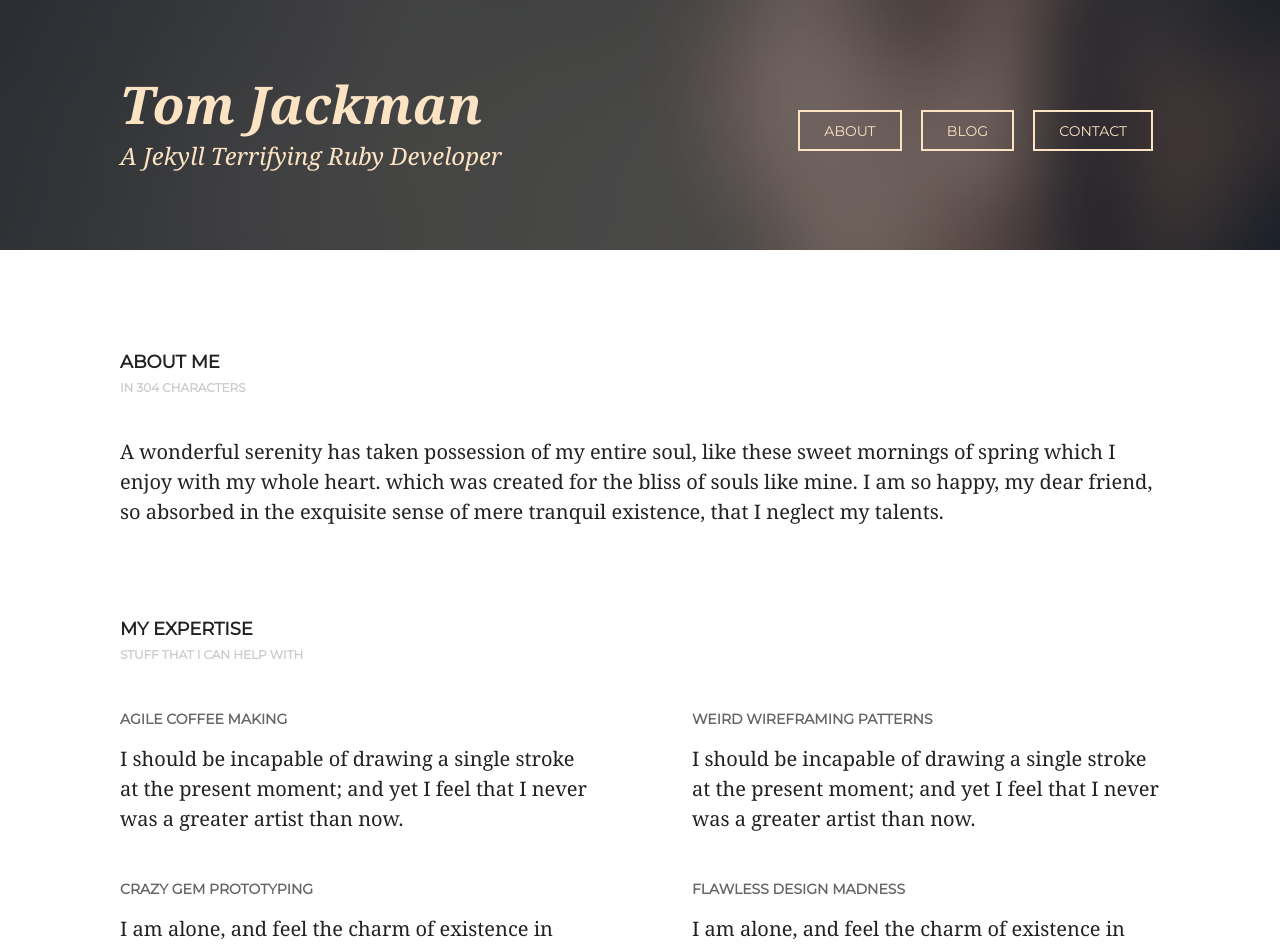
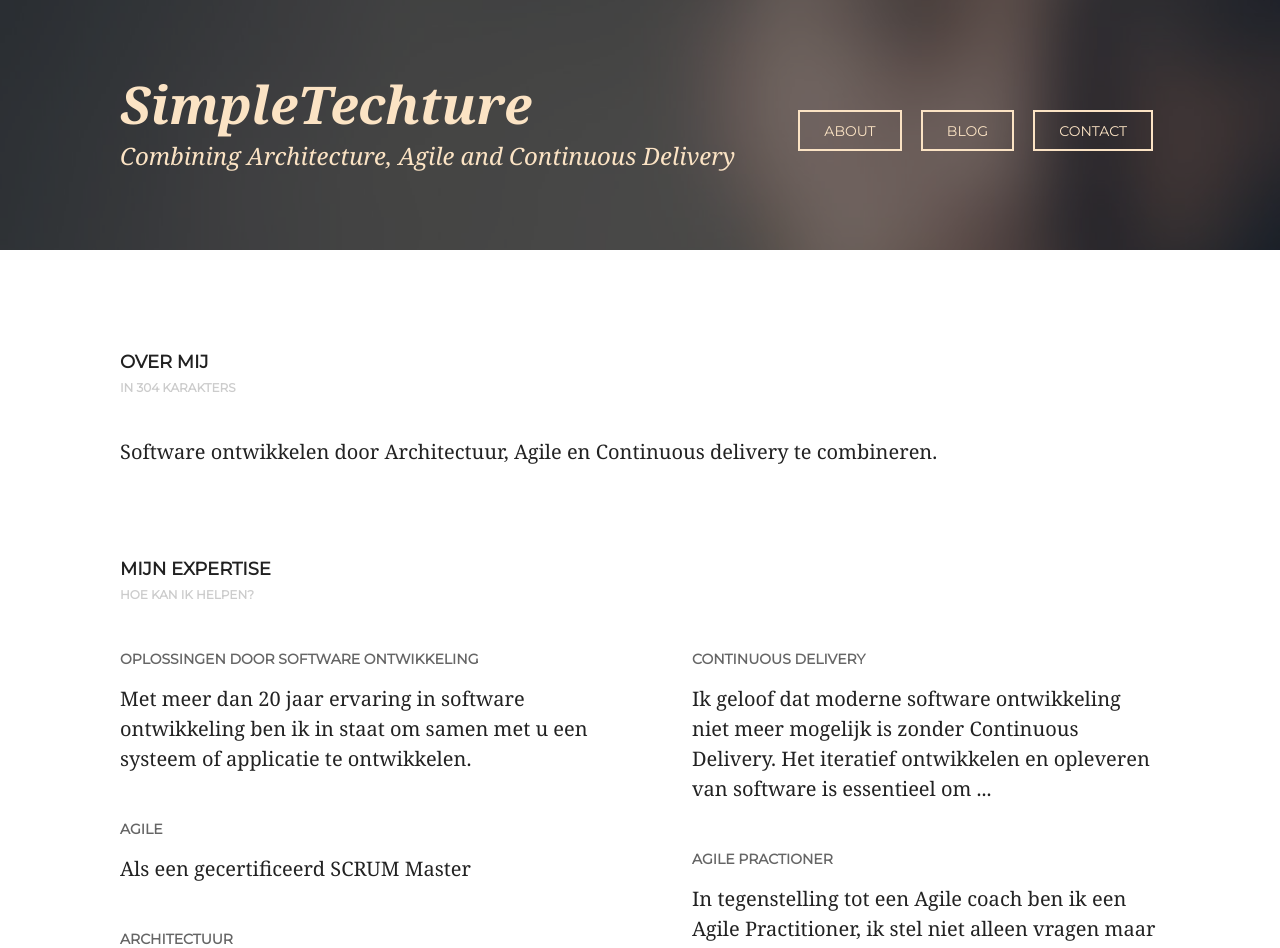
Before and after one commit to SimpleTechture/simpletechture.github.io, a Jekyll site: the page built from about/index.html, in a window 1280 px wide. Shown: the top 948 px of the page. Built offline with Jekyll 4.4.1, drawn with Linux system fonts in a browser that asks for light colours; some web fonts are replaced; some of the changed text lies outside the part shown.

Commit message:
Small changes

```diff
--- a/_includes/footer.html
+++ b/_includes/footer.html
@@ -6,12 +6,12 @@
 
         <div class="wrapper">
 
-            <p class="copy">&copy; Tom Jackman 2014 - All Rights Reserved</p>
+            <p class="copy">&copy; Patrick KAlkman 2015 - All Rights Reserved</p>
 
             <ul class="social">
-                <li><a href="#">Twitter</a></li>
-                <li><a href="#">GitHub</a></li>
-                <li><a href="#">LinkedIn</a></li>
+                <li><a href="https://twitter.com/@SimpleTechture">Twitter</a></li>
+                <li><a href="https://github.com/SimpleTechture">GitHub</a></li>
+                <li><a href="https://nl.linkedin.com/in/pkalkman">LinkedIn</a></li>
             </ul>
 
         </div>
--- a/_includes/header.html
+++ b/_includes/header.html
@@ -6,15 +6,15 @@
 
 	        <header>
 	        	{% if page.path != 'index.html' %}<a href="/">{% endif %}
-		            <h1 id="main-title">Tom Jackman</h1>
-		            <h2 id="main-subtitle">A Jekyll Terrifying Ruby Developer</h2>
+		            <h1 id="main-title">SimpleTechture</h1>
+		            <h2 id="main-subtitle">Combining Architecture, Agile and Continuous Delivery</h2>
 	        	{% if page.path != 'index.html' %}</a>{% endif %}
 	        </header>
 
 	        <nav id="main-nav" role="navigation">
 				<a href="/about/" class="{% if page.url == '/about/index.html' %}selected{% endif %}">About</a>
 				<a href="/blog/" class="{% if page.url == '/blog/index.html' %}selected{% endif %}">Blog</a>
-				<a href="mailto:jackman@jekyll.com">Contact</a>
+				<a href="mailto:simpletechture@gmail.com">Contact</a>
 			</nav>
 
 		</div>
--- a/_layouts/blog.html
+++ b/_layouts/blog.html
@@ -1,6 +1,6 @@
 ---
 layout: default
-title: My Blog
+title: SimpleBlog
 ---
 
 <section class="main-content">
@@ -8,8 +8,8 @@ title: My Blog
     <div class="wrapper">
 
         <header class="section-header">
-            <h4 class="section-title">Welcome to my blog</h4>
-            <span class="section-subtitle">Random thoughts about life &amp; web development</span>
+            <h4 class="section-title">Welcome to SimpleBlog</h4>
+            <span class="section-subtitle">Random thoughts about agile software development</span>
         </header>
 
         <ul id="posts-list">
--- a/about/index.html
+++ b/about/index.html
@@ -11,46 +11,44 @@ overview: true
         <section class="page-content clearfix">
 
             <header class="section-header">
-                <h3 class="section-title">About Me</h3>
-                <span class="section-subtitle">In 304 characters</a></span>
+                <h3 class="section-title">Over mij</h3>
+                <span class="section-subtitle">In 304 karakters</a></span>
             </header>
 
-            <p>A wonderful serenity has taken possession of my entire soul, like these sweet mornings of spring which I enjoy with my whole heart. which was created for the bliss of souls like mine. I am so happy, my dear friend, so absorbed in the exquisite sense of mere tranquil existence, that I neglect my talents.</p>
+            <p>Software ontwikkelen door Architectuur, Agile en Continuous delivery te combineren.</p>
 
         </section>
 
         <section class="page-content clearfix">
 
             <header class="section-header">
-                <h3 class="section-title">My expertise</h3>
-                <span class="section-subtitle">Stuff that i can help with</a></span>
+                <h3 class="section-title">Mijn expertise</h3>
+                <span class="section-subtitle">Hoe kan ik helpen?</a></span>
             </header>
 
             <div class="one-half first">
 
-                <h4>Agile Coffee Making</h4>
-                <p>I should be incapable of drawing a single stroke at the present moment; and yet I feel that I never was a greater artist than now.</p>
+                <h4>Oplossingen door Software Ontwikkeling</h4>
+                <p>Met meer dan 20 jaar ervaring in software ontwikkeling ben ik in staat om samen met u een systeem of applicatie te ontwikkelen.</p>
 
-                <h4>Crazy Gem Prototyping</h4>
-                <p>I am alone, and feel the charm of existence in this spot, which was created for the bliss of souls like mine.</p>
+                <h4>Agile</h4>
+                <p>Als een gecertificeerd SCRUM Master</p>
 
-                <h4>Impossible Code Debugging</h4>
-                <p>I am so happy, my dear friend, so absorbed in the exquisite sense of mere tranquil existence, that I neglect my talents.</p>
+                <h4>Architectuur</h4>
+                <p>De architectuur van een systeem is.</p>
 
             </div>
 
             <div class="one-half last">
 
-                <h4>Weird Wireframing Patterns</h4>
-                <p>I should be incapable of drawing a single stroke at the present moment; and yet I feel that I never was a greater artist than now.</p>
+                <h4>Continuous Delivery</h4>
+                <p>Ik geloof dat moderne software ontwikkeling niet meer mogelijk is zonder Continuous Delivery. Het iteratief ontwikkelen en opleveren van software is essentieel om ...</p>
 
-                <h4>Flawless Design Madness</h4>
-                <p>I am alone, and feel the charm of existence in this spot, which was created for the bliss of souls like mine.</p>
-
-                <h4>Bad Time Management</h4>
-                <p>I am so happy, my dear friend, so absorbed in the exquisite sense of mere tranquil existence, that I neglect my talents.</p>
+                <h4>Agile Practioner</h4>
+                <p>In tegenstelling tot een Agile coach ben ik een Agile Practitioner, ik stel niet alleen vragen maar steek ook de handen uit de mouwen en werk mee en samen met de software ontwikkelaars uit een een ontwikkelteam.</p>
 
             </div>
+
 
         </section>
 
@@ -113,11 +111,11 @@ overview: true
 
                 <li>
                     <a href="#">
-                        <img src="http://demo.krownthemes.com/jackman/img/folio_5.jpg" alt="" />
+                        <img src="http://wscont2.apps.microsoft.com/winstore/1x/27ed10d8-5c23-48c6-afd1-83ec48a58115/Screenshot.330243.1000001.jpg" alt="" />
                         <div class="caption">
                             <div>
-                                <h4>The Sun</h4>
-                                <span>Nothing can be compared with this</span>
+                                <h4>Telling Time</h4>
+                                <span>Kinderen klok leren kijken</span>
                             </div>
                         </div>
                     </a>
```
